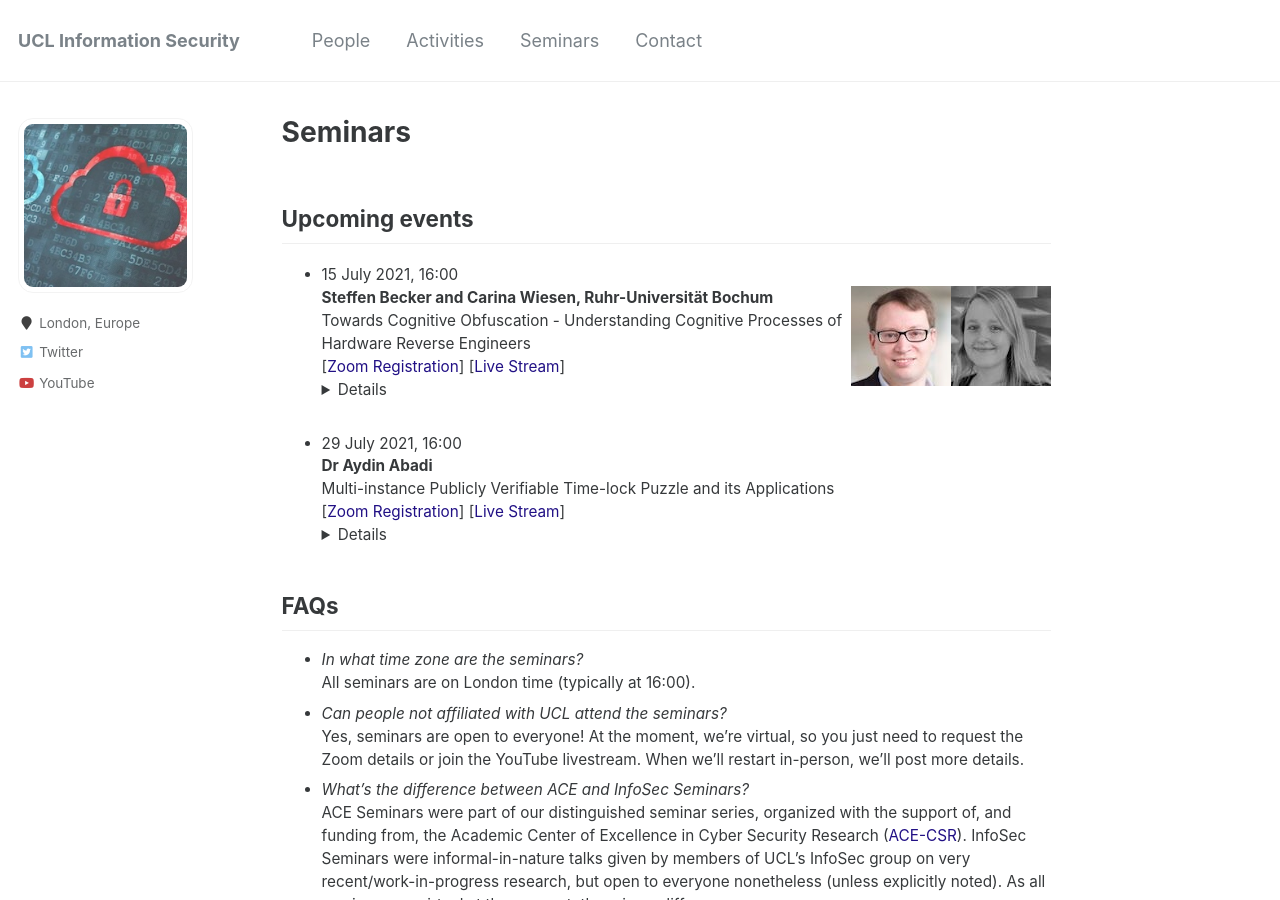
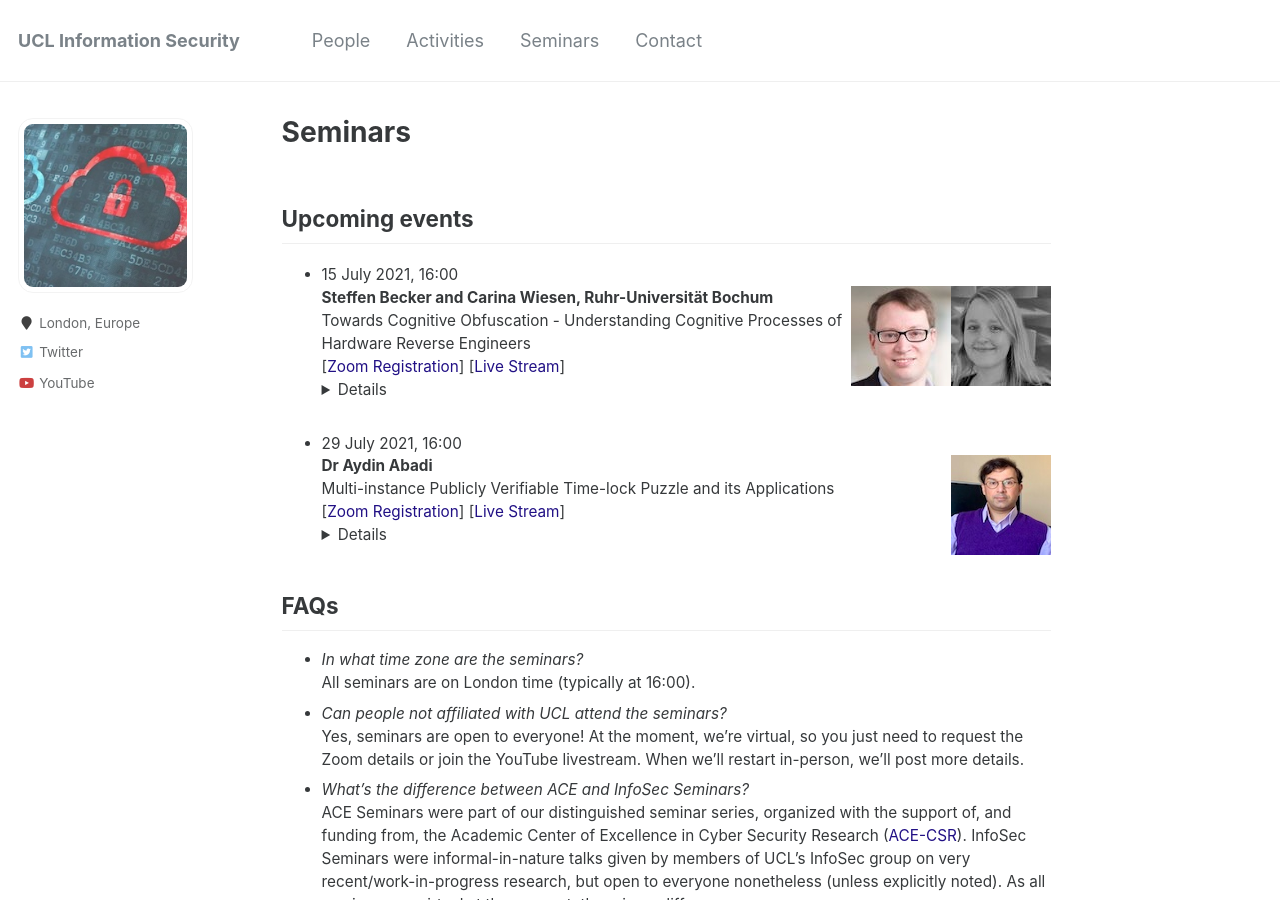
Before and after one commit to uclisec/uclisec.github.io, a Jekyll site: the page built from _pages/seminars.md, in a window 1280 px wide and 900 px high. Built offline with Jekyll 4.4.1, drawn with Linux system fonts in a browser that asks for light colours.

Commit message:
Update seminars.md

```diff
--- a/_pages/seminars.md
+++ b/_pages/seminars.md
@@ -14,6 +14,7 @@
 Towards Cognitive Obfuscation - Understanding Cognitive Processes of Hardware Reverse Engineers
 [[Zoom Registration](https://ucl.zoom.us/meeting/register/tJYpf-2grTorGNxFnItdfR3SSG89tgyB9Zeh)] [[Live Stream]()]<details><br></details>
 <!----->
+<img src="../images/aydin.jpg" style="float:right;width:100px;height:100px;margin-top:30px">
 - 29 July 2021, 16:00
 **Dr Aydin Abadi**
 Multi-instance Publicly Verifiable Time-lock Puzzle and its Applications
```
